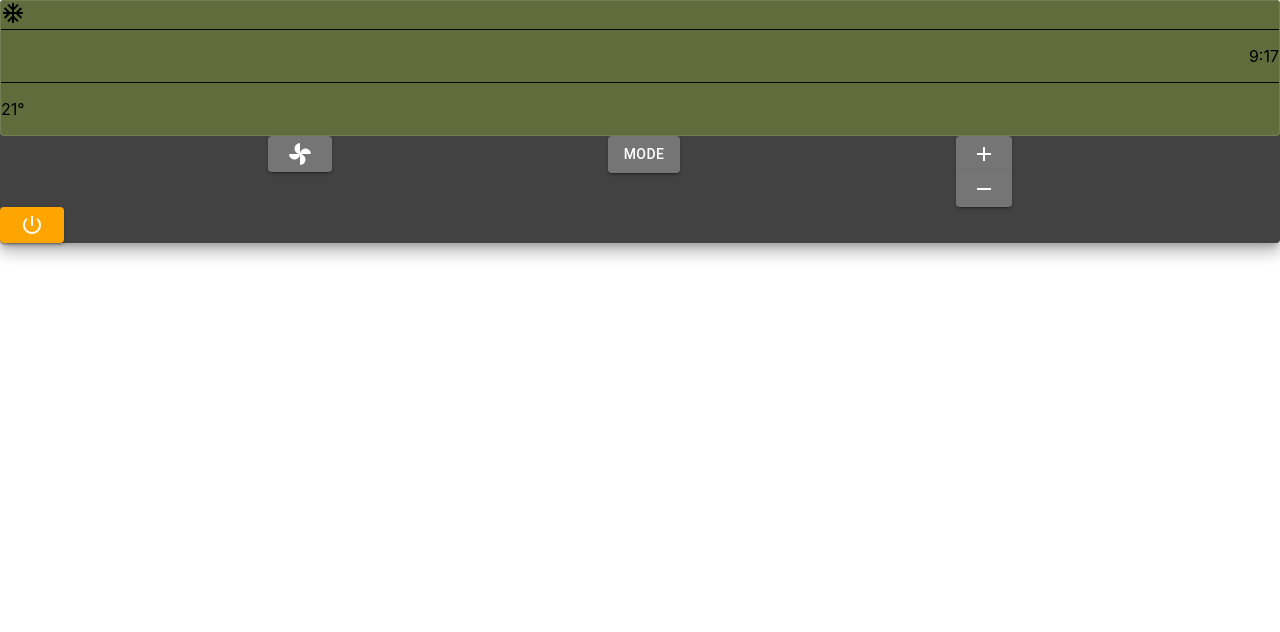
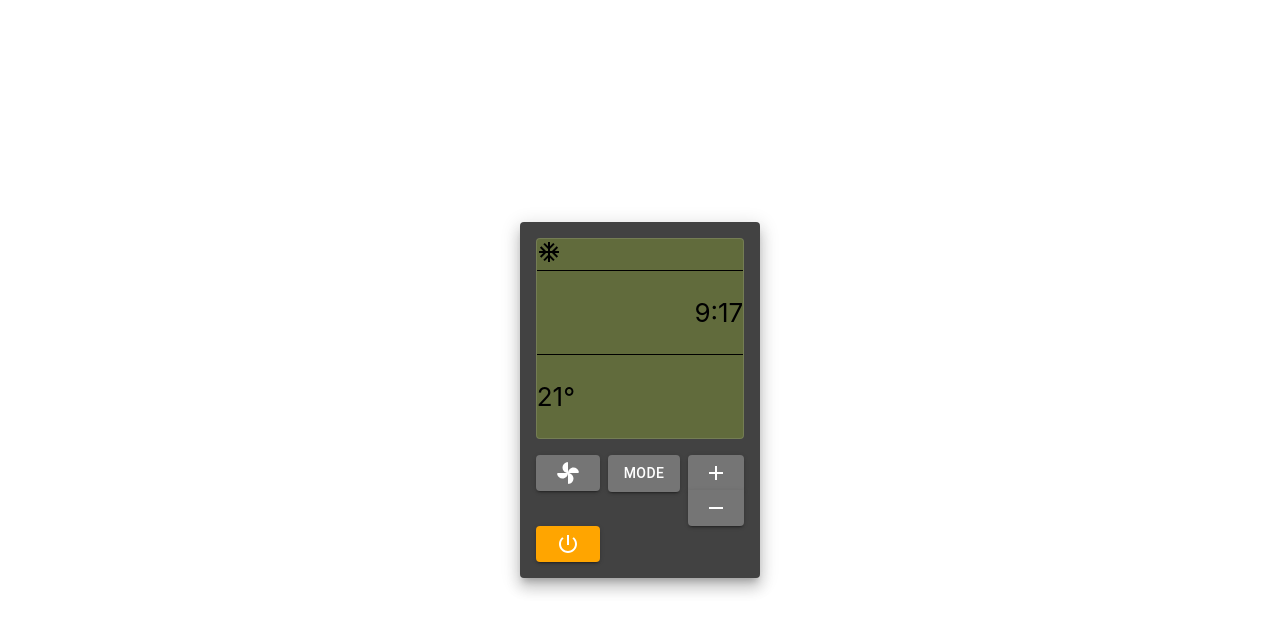
Before and after one commit to omri2861/AcRemoteFE, a React (Create React App) app: page / in a window 1280 px wide. Shown: the top 632 px of the page. Built offline with nearby package versions, Linux system fonts and the light colour scheme.

Commit message:
Improved the conroller's styling

```diff
--- a/src/components/App.css
+++ /dev/null
@@ -1,8 +0,0 @@
-.App {
-  min-height: 100vh;
-  display: flex;
-  flex-direction: column;
-  align-items: center;
-  justify-content: center;
-  font-size: calc(10px + 2vmin);
-}
--- a/src/components/App.js
+++ b/src/components/App.js
@@ -1,4 +1,3 @@
-import './App.css';
 import Paper from '@material-ui/core/Paper';
 import Controls from './Controls/Conrtols';
 import Screen from './Screen';
@@ -13,7 +12,7 @@ const theme = createMuiTheme({
   },
 });
 
-const classes = makeStyles((theme) => ({
+const useStyles = makeStyles((theme) => ({
   root: {
     minHeight: "100vh",
     display: "flex",
@@ -21,16 +20,19 @@ const classes = makeStyles((theme) => ({
     alignItems: "center",
     justifyContent: "center",
     fontSize: "calc(10px + 2vmin)",
+  },
+  controller: {
     padding: theme.spacing(2),
   }
 }));
 
 function App() {
   // TODO: Find a better way to align content to the middle
+  const classes = useStyles();
   return (
     <div className={classes.root}>
       <ThemeProvider theme={theme}>
-        <Paper elevation={10}>
+        <Paper elevation={10} className={classes.controller}>
           <Screen />
           <Controls />
         </Paper>
--- a/src/components/Controls/Conrtols.jsx
+++ b/src/components/Controls/Conrtols.jsx
@@ -1,5 +1,5 @@
 import React from 'react';
-import {Grid, Button, ButtonGroup, Box, makeStyles, withStyles} from '@material-ui/core';
+import {Grid, Button, ButtonGroup, Box, withStyles} from '@material-ui/core';
 
 import ToysRoundedIcon from '@material-ui/icons/ToysRounded';
 import PowerSettingsNewIcon from '@material-ui/icons/PowerSettingsNew';
@@ -8,13 +8,13 @@ import RemoveIcon from '@material-ui/icons/Remove';
 
 const AcButton = withStyles((theme) => ({
   root: {
+    // TODO: override universal colors, so it can be changed easily
     backgroundColor: theme.palette.grey[600],
     color: theme.palette.common.white,
   },
 }))(Button);
 
 function Controls(props) {
-
   return (
     <Box>
       <Grid container spacing="1" justify="space-evenly" alignItems="flex-start">
--- a/src/components/Screen.jsx
+++ b/src/components/Screen.jsx
@@ -7,23 +7,21 @@ import AcUnitIcon from '@material-ui/icons/AcUnit';
 const useStyles = makeStyles((theme) => ({
   root: {
     backgroundColor: '#616b3c',
+    // TODO: Find a way to move margin out from the screen, since the screen shouldn't position itself
+    marginBottom: theme.spacing(2),
+    color: 'black',
   },
   divider: {
     height: '1px',
     backgroundColor: 'black',
   },
-  screenText: {
-    color: 'black',
-  },
 }));
 
 function Screen() {
   const classes = useStyles();
-  // TODO: Find out how to do it properly
-  const screenClasses = classes.screenText + ' ' + classes.root;
 
   return (
-    <Card className={screenClasses} variant="outlined">
+    <Card className={classes.root} variant="outlined">
       <AcUnitIcon />
       <Divider className={classes.divider} />
       <p style={{textAlign: 'right'}}>9:17</p>
```
